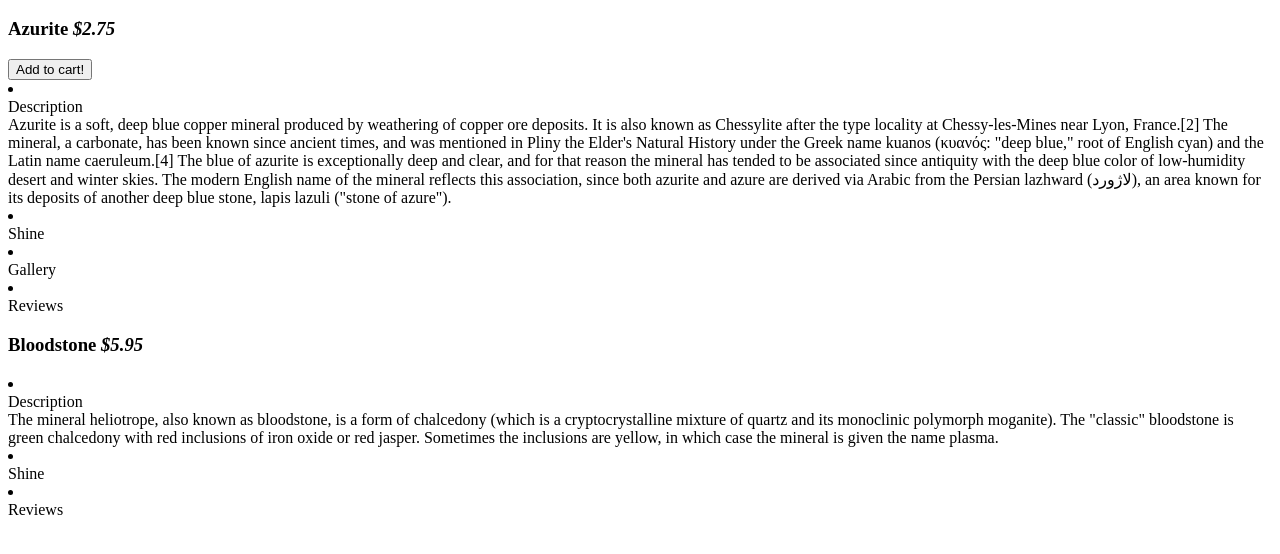
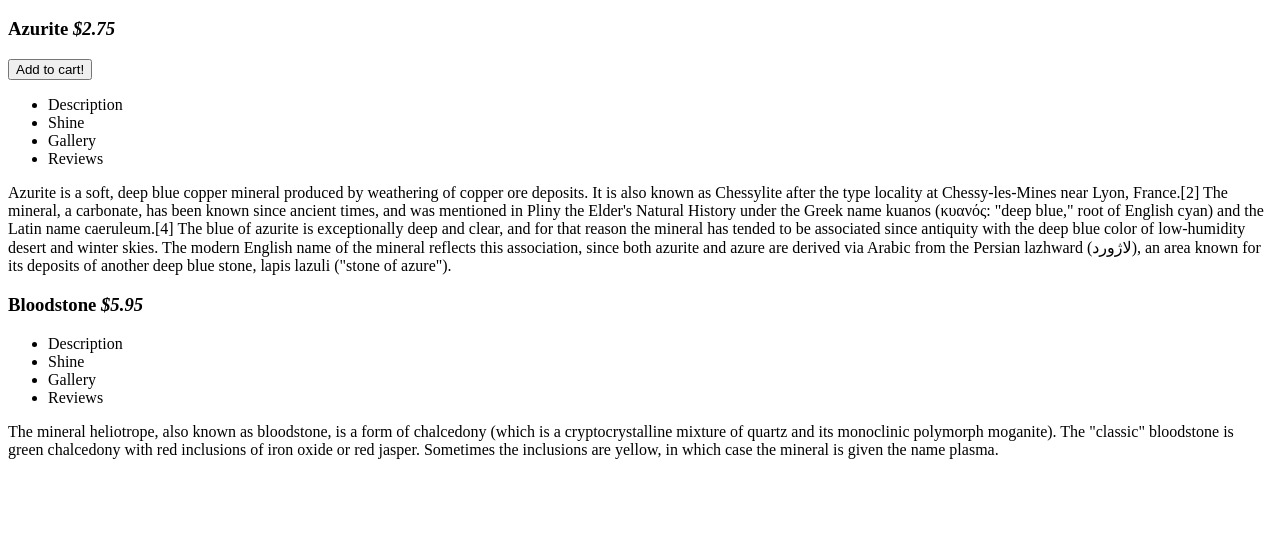
Before and after one commit to komalakd/angular_velocity, a plain HTML site: page practica03/index.html in a window 1280 px wide. Shown: the part 48-602 px from the top of the page. Drawn offline with nearby package versions, Linux system fonts and the light colour scheme.

Commit message:
Se reestructuro html.

```diff
--- a/practica03/index.html
+++ b/practica03/index.html
@@ -19,19 +19,15 @@
         </div>
 
         <section ng-controller="TabController as tabController" class="tabController">
-            <li>
-                <div ng-click="tabController.setTab(1)">Description</div>
+            <ul>
+                <li ng-click="tabController.setTab(1)">Description</li>
+                <li ng-click="tabController.setTab(2)">Shine</li>
+                <li ng-click="tabController.setTab(3)">Gallery</li>
+                <li ng-click="tabController.setTab(4)">Reviews</li>
+            </ul>
             <div ng-show="tabController.isSet(1)">{{gem.description}}</div>
-            </li>
-            <li>
-                <div ng-click="tabController.setTab(2)">Shine</div>
             <div ng-show="tabController.isSet(2)">{{gem.shine}}</div>
-            </li>
-            <div ng-if="gem.imgs.length" ng-controller="GalleryController as galleryController">
-                <li>
-                    <div ng-click="tabController.setTab(3)">Gallery</div>
-
-                    <div ng-show="tabController.isSet(3)">
+            <div ng-if="gem.imgs.length" ng-show="tabController.isSet(3)" ng-controller="GalleryController as galleryController">
                 <div>
                     <img class="first_img" ng-src="{{gem.imgs[galleryController.current]}}" />
                 </div>
@@ -39,22 +35,14 @@
                     <img ng-repeat="img in gem.imgs" class="gallery_img" ng-src="{{img}}" ng-click="galleryController.setCurrent($index)">
                 </div>
             </div>
-                </li>
-            </div>
-            <li>
-                <div ng-click="tabController.setTab(4)">Reviews</div>
-                <div ng-show="tabController.isSet(4)">
-                    <div ng-if="gem.reviews.length" ng-controller="ReviewController as reviewController">
+            <div ng-if="gem.reviews.length" ng-show="tabController.isSet(4)" ng-controller="ReviewController as reviewController">
                 <div ng-repeat="review in gem.reviews">
                     <div>{{review.stars}} stars!</div>
                     <div>{{review.body}}</div>
                     <div>{{review.author}}</div>
                 </div>
             </div>
-                </div>
-            </li>
         </section>
-
     </div>
 
     <script src="https://ajax.googleapis.com/ajax/libs/angularjs/1.4.7/angular.min.js"></script>
```
Lines whose indentation alone changed are shown as unchanged.
